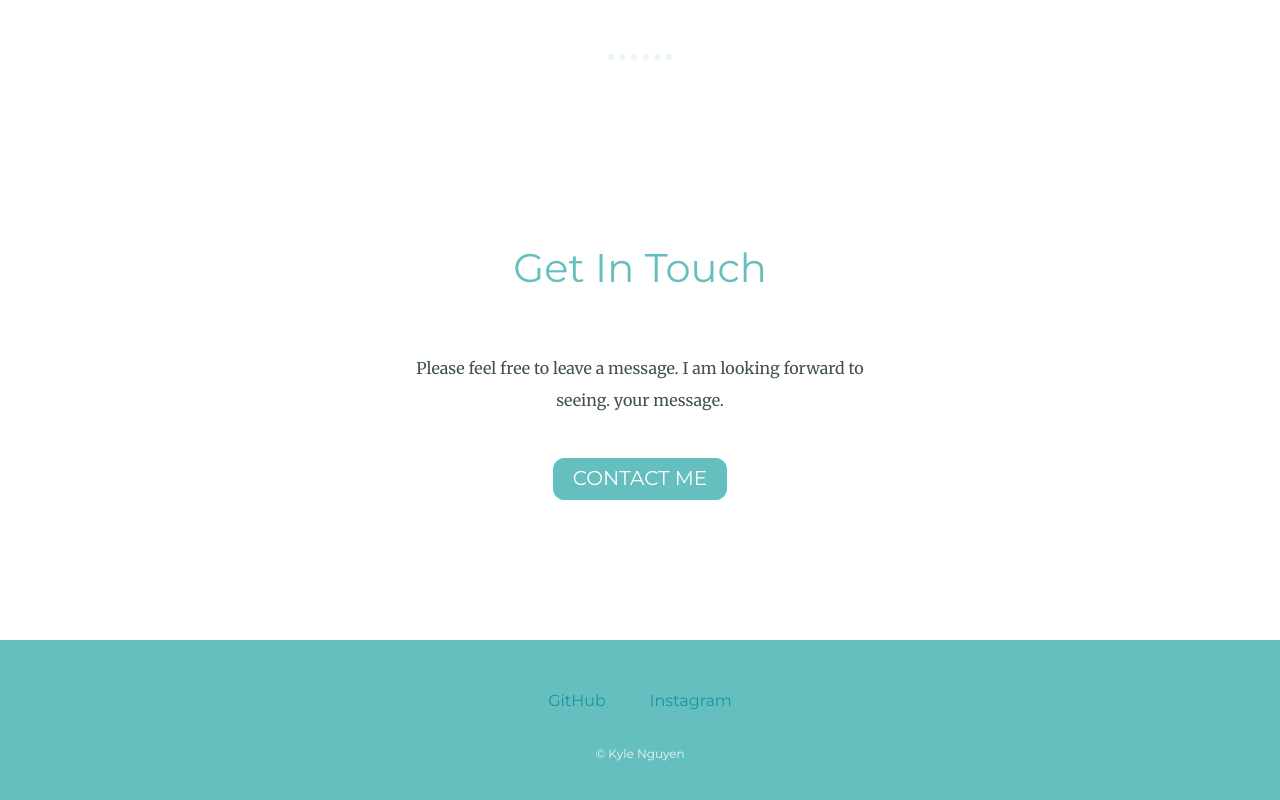
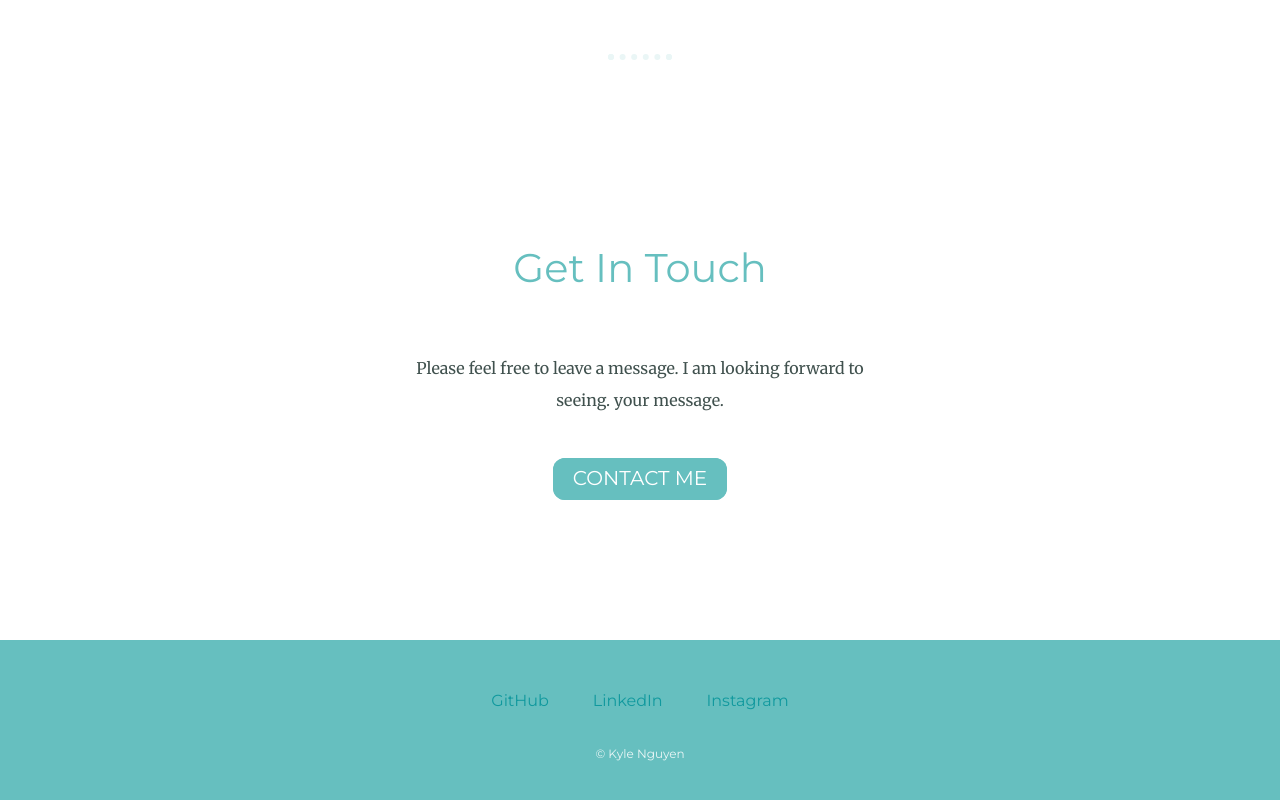
Before and after one commit to kylenguyen-cs30/Personal-site, a plain HTML site: page index.html in a window 1280 px wide. Shown: the part 4971-5771 px from the top of the page. Drawn offline with Linux system fonts and the light colour scheme.

Commit message:
add linkedin link to mainsite

```diff
--- a/index.html
+++ b/index.html
@@ -210,9 +210,15 @@
       >
       <a
         class="footer-link"
+        href="https://www.linkedin.com/in/hoang-nguyen-4881aa1a5/"
+        >LinkedIn</a
+      >
+      <a
+        class="footer-link"
         href="https://www.instagram.com/kyletellingyourstories/"
         >Instagram</a
       >
+
       <p class="copyright-message">© Kyle Nguyen</p>
     </div>
   </body>
```
